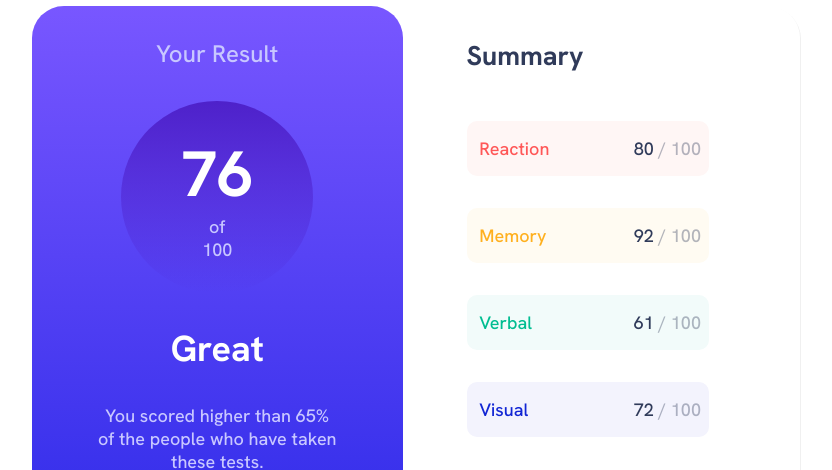
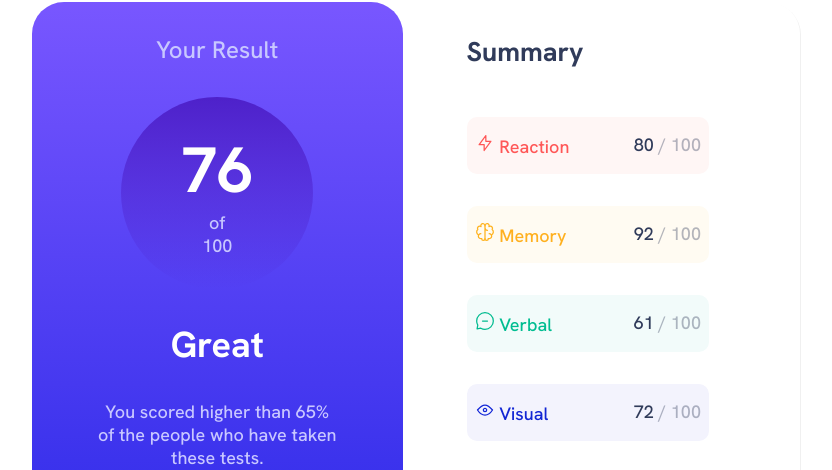
Before and after one commit to Migo090/Migo090-Rsults-Summary, a plain HTML site: page index.html in a window 1280 px wide. Shown: the part 116-586 px from the top of the page, without its empty margins (224-1056 px from the left). Drawn offline with Linux system fonts and the light colour scheme.

Commit message:
Update index.html

```diff
--- a/index.html
+++ b/index.html
@@ -3,7 +3,7 @@
 <head>
   <meta charset="UTF-8">
   <meta name="viewport" content="width=device-width, initial-scale=1.0"> <!-- displays site properly based on user's device -->
-  <link rel="icon" type="image/png" sizes="32x32" href="./assets/images/favicon-32x32.png">
+  <link rel="icon" type="image/png" sizes="32x32" href="favicon-32x32.png">
   <title>Frontend Mentor | Results summary component</title>
   <style>
     @import url('https://fonts.googleapis.com/css2?family=Big+Shoulders+Display:wght@700&family=Hanken+Grotesk:wght@500;700;800&family=Lexend+Deca&family=Open+Sans:wght@400;700&family=Outfit:wght@400;700&family=Red+Hat+Display:wght@500;700;900&family=Work+Sans:wght@300;400;700&display=swap');
@@ -26,7 +26,7 @@
       <!-- one -->
       <section>
         <div class="title">
-          <img src="images/icon-reaction.svg" alt="">
+          <img src="icon-reaction.svg" alt="">
           Reaction
         </div>
           <p><span>80</span> / 100</p>
@@ -34,7 +34,7 @@
       <!-- two -->
       <section>
         <div class="title">
-          <img src="images/icon-memory.svg" alt="">
+          <img src="icon-memory.svg" alt="">
           Memory
         </div>
           <p><span>92</span> / 100</p>
@@ -42,7 +42,7 @@
       <!-- three -->
       <section>
         <div class="title">
-          <img src="images/icon-verbal.svg" alt="">
+          <img src="icon-verbal.svg" alt="">
           Verbal
         </div>
           <p><span>61</span> / 100</p>
@@ -50,7 +50,7 @@
       <!-- four -->
       <section>
         <div class="title">
-          <img src="images/icon-visual.svg" alt="">
+          <img src="icon-visual.svg" alt="">
           Visual
         </div>
           <p><span>72</span> / 100</p>
```
